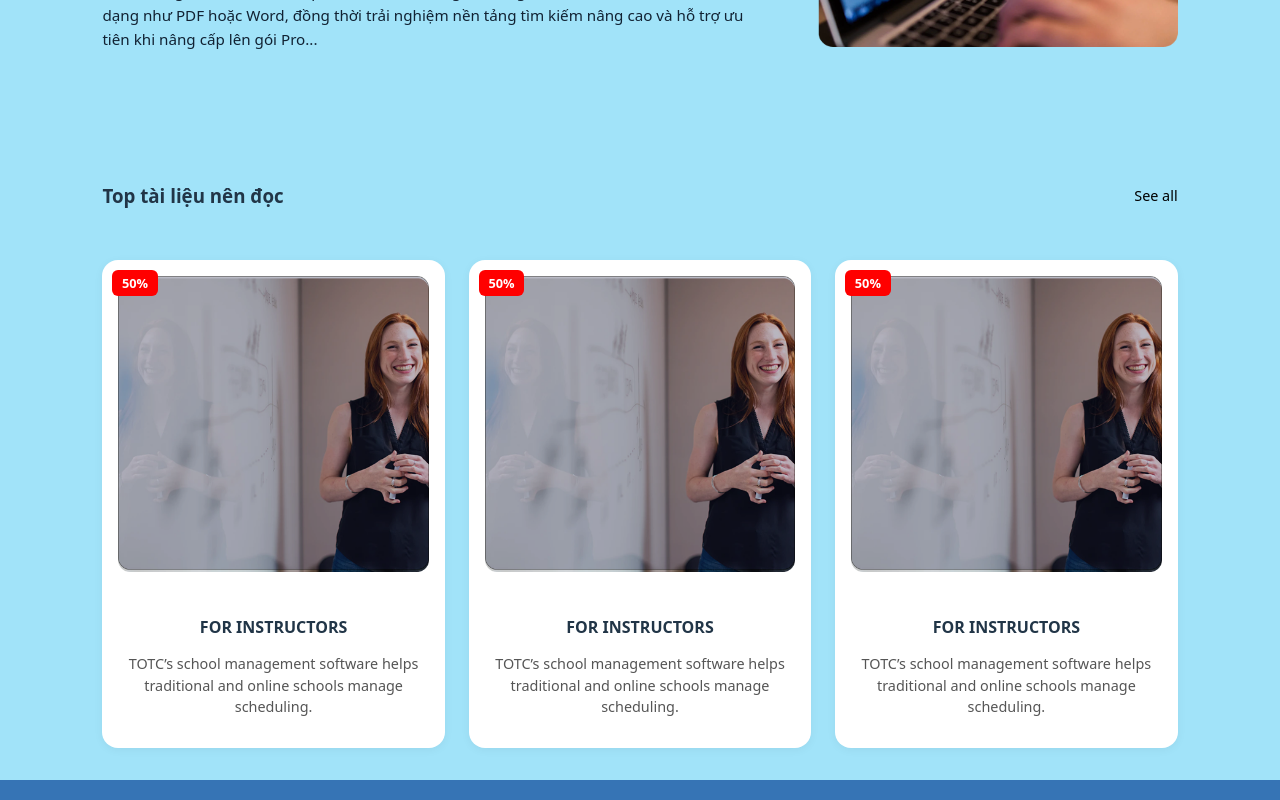
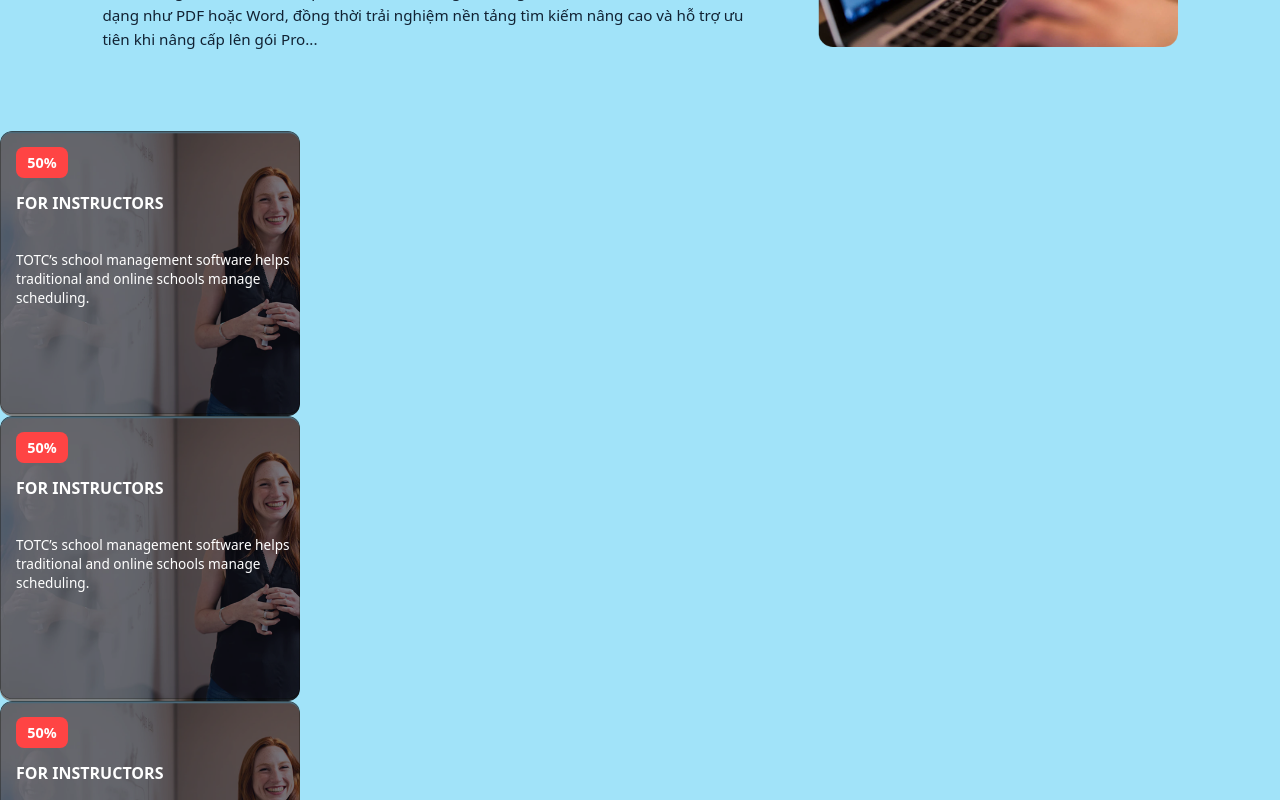
Before and after one commit to Wuyy1601/EduWeb, a React (Vite) app: page /reviewdocument/1 in a window 1280 px wide. Shown: the part 2700-3500 px from the top of the page. Built offline with nearby package versions, Linux system fonts and the light colour scheme; a web font is replaced by a local one.

Commit message:
29/5/2025

```diff
--- /dev/null
+++ b/src/data/featuredCards.js
@@ -0,0 +1,42 @@
+// src/data/featuredCards.js
+// 3. Sau này thay bằng backend siêu dễ:
+// Chỉ cần đổi:
+
+// js
+// Sao chép
+// Chỉnh sửa
+//  Trước:
+// setCards(featuredCards);
+
+//  Sau:
+// fetch("http://localhost:3000/api/featured")
+//   .then((res) => res.json())
+//   .then((data) => setCards(data));
+
+import exampleImg from '@images/exampleMustReadDoc.png';
+
+const featuredCards = [
+    {
+        id: 1,
+        image: exampleImg,
+        title: 'FOR INSTRUCTORS',
+        description: 'TOTC’s school management software helps traditional and online schools manage scheduling.',
+        discount: '50%',
+    },
+    {
+        id: 2,
+        image: exampleImg,
+        title: 'FOR INSTRUCTORS',
+        description: 'TOTC’s school management software helps traditional and online schools manage scheduling.',
+        discount: '50%',
+    },
+    {
+        id: 3,
+        image: exampleImg,
+        title: 'FOR INSTRUCTORS',
+        description: 'TOTC’s school management software helps traditional and online schools manage scheduling.',
+        discount: '50%',
+    },
+];
+
+export default featuredCards;
--- /dev/null
+++ b/src/pages/ReviewDocument/FeaturedCard.jsx
@@ -0,0 +1,17 @@
+import React from 'react';
+import styles from './styles.module.scss';
+
+function FeaturedCard({ image, title, description, discount }) {
+    return (
+        <div className={styles.featuredCard}>
+            <img src={image} alt="Instructor" />
+            <div className={styles.overlay}>
+                <div className={styles.discount}>{discount}</div>
+                <h4>{title}</h4>
+                <p>{description}</p>
+            </div>
+        </div>
+    );
+}
+
+export default FeaturedCard;
--- a/src/pages/ReviewDocument/ReviewDocument.jsx
+++ b/src/pages/ReviewDocument/ReviewDocument.jsx
@@ -1,9 +1,11 @@
+import featuredCards from '@data/featuredCards';
+import FeaturedCard from './FeaturedCard';
 import MyFooter from '@components/Footer/Footer';
 import MyHeader from '@components/Header/Header';
 import MainLayout from '@components/Layout/Layout';
 import styles from './styles.module.scss';
 import { useParams } from 'react-router-dom';
-import { useState } from 'react';
+import { useState, useEffect } from 'react';
 import courseImage from '@images/course.png';
 import slide from '@images/slide.png';
 import avatar from '@images/avatar.jpg';
@@ -28,6 +30,11 @@ import {
 function ReviewDocument() {
     const { id } = useParams();
     const [showVideo, setShowVideo] = useState(false);
+    const [cards, setCards] = useState([]);
+    useEffect(() => {
+        setCards(featuredCards);
+    }, []);
+
     return (
         <MainLayout>
             <MyHeader />
@@ -176,25 +183,11 @@ function ReviewDocument() {
                 </div>
             </section>
 
-            <section className={styles.featuredSection}>
-                <div className={styles.header}>
-                    <h3>Top tài liệu nên đọc</h3>
-                    <a href="#">See all</a>
-                </div>
-                <div className={styles.cardList}>
-                    {[1, 2, 3].map((item) => (
-                        <div key={item} className={styles.card}>
-                            <div className={styles.discountTag}>50%</div>
-                            <img src={exampleMustReadDoc} alt="Instructor" />
-                            <h4>FOR INSTRUCTORS</h4>
-                            <p>
-                                TOTC’s school management software helps traditional and online schools manage
-                                scheduling.
-                            </p>
-                        </div>
-                    ))}
-                </div>
-            </section>
+            <div className="grid">
+                {cards.map((card) => (
+                    <FeaturedCard key={card.id} {...card} />
+                ))}
+            </div>
 
             <MyFooter />
         </MainLayout>
--- a/src/pages/ReviewDocument/styles.module.scss
+++ b/src/pages/ReviewDocument/styles.module.scss
@@ -467,3 +467,59 @@ a {
         }
     }
 }
+.featuredCard {
+    position: relative;
+    border-radius: 12px;
+    overflow: hidden;
+    width: 100%;
+    max-width: 300px;
+    cursor: pointer;
+    transition: transform 0.3s ease;
+
+    &:hover {
+        transform: translateY(-4px);
+    }
+
+    img {
+        width: 100%;
+        height: auto;
+        display: block;
+        object-fit: cover;
+    }
+
+    .overlay {
+        position: absolute;
+        top: 0;
+        left: 0;
+        padding: 1rem;
+        width: 100%;
+        height: 100%;
+        background: rgba(12, 12, 12, 0.4); // overlay tối
+        color: #fff;
+        display: flex;
+        flex-direction: column;
+        justify-content: flex-start;
+        border-radius: 12px;
+
+        .discount {
+            background-color: #f44;
+            color: white;
+            font-size: 0.9rem;
+            padding: 0.3rem 0.7rem;
+            border-radius: 8px;
+            font-weight: bold;
+            width: fit-content;
+        }
+
+        h4 {
+            font-size: 1rem;
+            font-weight: 600;
+            margin-top: 0.8rem;
+        }
+
+        p {
+            font-size: 0.85rem;
+            line-height: 1.4;
+        }
+    }
+}
--- a/vite.config.js
+++ b/vite.config.js
@@ -13,6 +13,7 @@ export default defineConfig({
         alias: {
             '@': path.resolve(__dirname, './src'),
             '@components': path.resolve(__dirname, './src/components'),
+            '@data': path.resolve(__dirname, './src/data'),
             '@styles': path.resolve(__dirname, './src/assets/styles'),
             '@icons': path.resolve(__dirname, './src/assets/Icons'),
             '@images': path.resolve(__dirname, './src/assets/images'),
```
Also changed, not shown: src/hooks/useFeaturedCards.js (added, +13 -0 lines).
